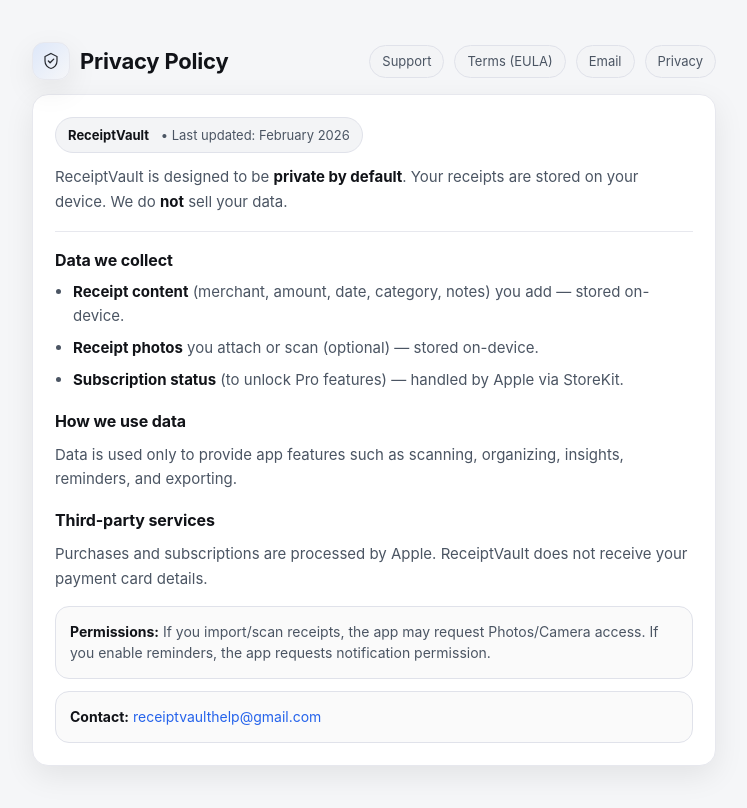
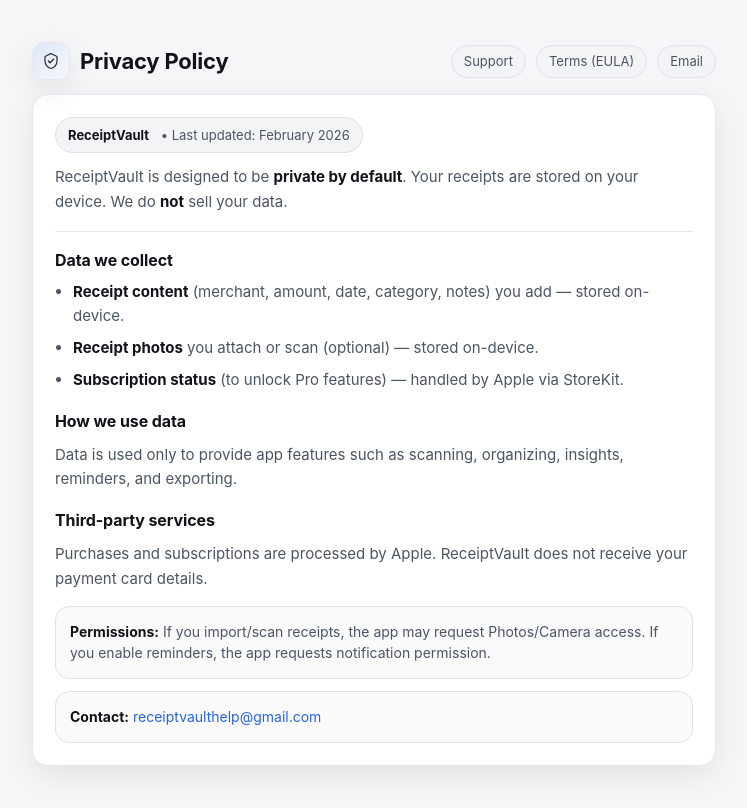
Before and after one commit to Pace200413/receipt-vault-help, a plain HTML site: page privacy/index.html in a window 1280 px wide. Shown: the whole page, without its empty margins (266-1013 px from the left). Drawn offline with Linux system fonts and the light colour scheme.

Commit message:
Update index.html

```diff
--- a/privacy/index.html
+++ b/privacy/index.html
@@ -221,7 +221,6 @@
         <a class="pill" href="https://pace200413.github.io/receipt-vault-help/">Support</a>
         <a class="pill" href="https://www.apple.com/legal/internet-services/itunes/dev/stdeula/">Terms (EULA)</a>
         <a class="pill" href="mailto:receiptvaulthelp@gmail.com">Email</a>
-        <a class="pill" href="https://pace200413.github.io/receipt-vault-help/privacy/">Privacy</a>
       </div>
     </div>
 
```
